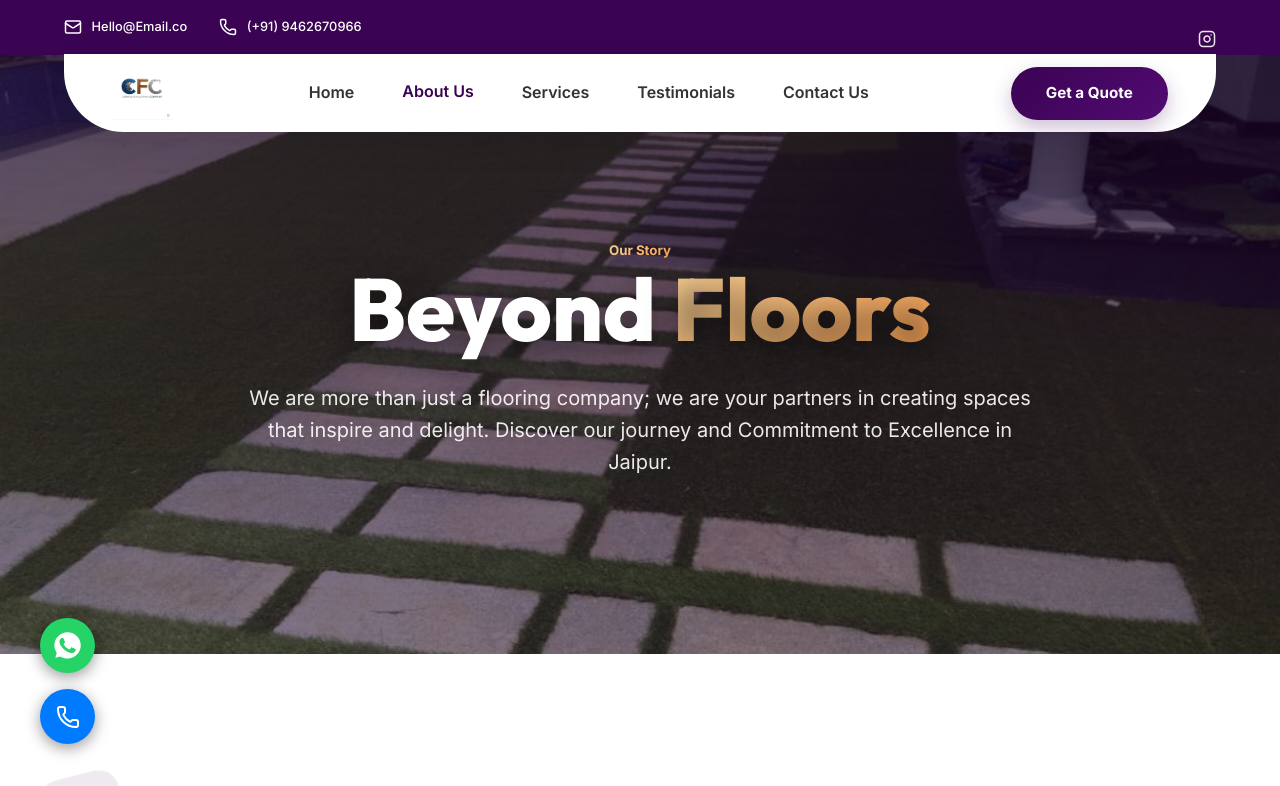
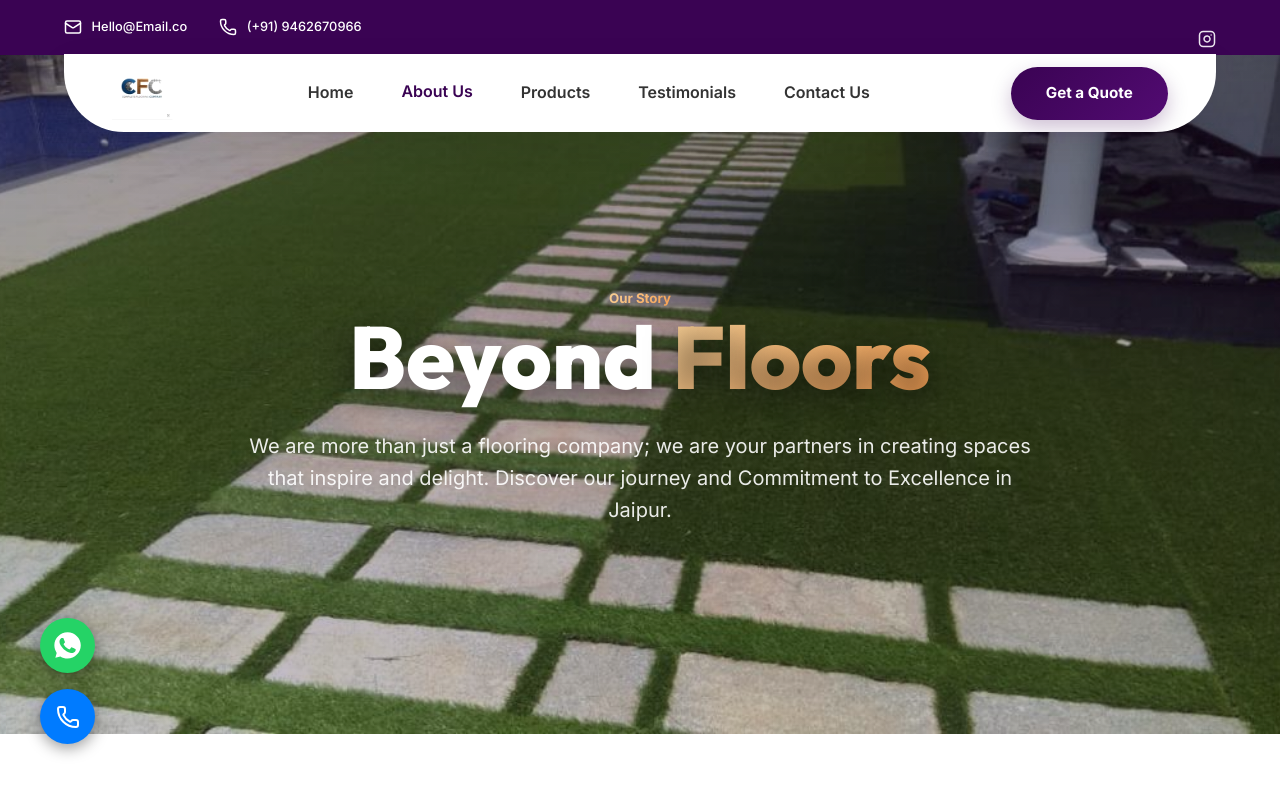
Before and after one commit to Eshbanoliver/complete-flooring-website-showcase, a React (Vite) app: page /about in a window 1280 px wide. Shown: the top 786 px of the page. Built offline with nearby package versions, Linux system fonts and the light colour scheme.

Commit message:
Updation to structure

```diff
--- a/src/components/Footer.jsx
+++ b/src/components/Footer.jsx
@@ -25,7 +25,7 @@ const Footer = () => {
             <ul>
               <li><Link to="/"><ChevronRight size={16} /> Home</Link></li>
               <li><Link to="/about"><ChevronRight size={16} /> About Us</Link></li>
-              <li><Link to="/services"><ChevronRight size={16} /> Services</Link></li>
+              <li><Link to="/services"><ChevronRight size={16} /> Products</Link></li>
               <li><Link to="/testimonials"><ChevronRight size={16} /> Testimonials</Link></li>
               <li><Link to="/contact"><ChevronRight size={16} /> Contact Us</Link></li>
             </ul>
--- a/src/components/Navbar.jsx
+++ b/src/components/Navbar.jsx
@@ -19,7 +19,7 @@ const Navbar = () => {
   const navLinks = [
     { name: 'Home', path: '/' },
     { name: 'About Us', path: '/about' },
-    { name: 'Services', path: '/services' },
+    { name: 'Products', path: '/services' },
     { name: 'Testimonials', path: '/testimonials' },
     { name: 'Contact Us', path: '/contact' },
   ];
--- a/src/index.css
+++ b/src/index.css
@@ -119,12 +119,13 @@ h1, h2, h3, h4 {
 }
 
 .hero-subpage {
-  padding-top: 15rem;
-  padding-bottom: 8rem;
-  background: linear-gradient(rgba(26, 1, 38, 0.75), rgba(26, 1, 38, 0.55)), url('/images/page-hero.jpg') center/cover no-repeat;
+  padding-top: 18rem;
+  padding-bottom: 10rem;
+  background: linear-gradient(rgba(26, 1, 38, 0.45), rgba(26, 1, 38, 0.25)), url('/images/page-hero.jpg') center/cover no-repeat;
   display: flex;
   align-items: center;
   justify-content: center;
+  min-height: 500px;
 }
 
 .hero-subpage .hero-text {
--- a/src/pages/About.jsx
+++ b/src/pages/About.jsx
@@ -65,7 +65,7 @@ const About = () => {
             <p className="desc">Our team combines deep technical knowledge with an artistic eye for interior design, ensuring that every piece of laminate, carpet, or artificial grass is perfectly chosen and expertly installed.</p>
 
             <Link to="/services" className="btn-primary" style={{ marginTop: '1.5rem' }}>
-              Explore Our Services <ArrowRight size={18} />
+              Explore Our Products <ArrowRight size={18} />
             </Link>
           </motion.div>
         </div>
```
